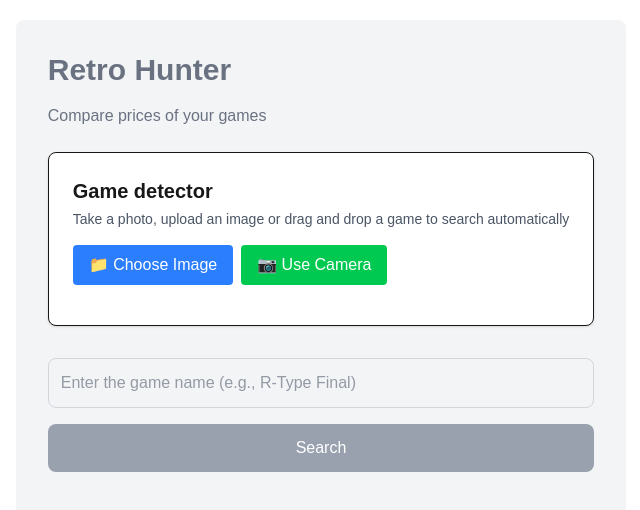
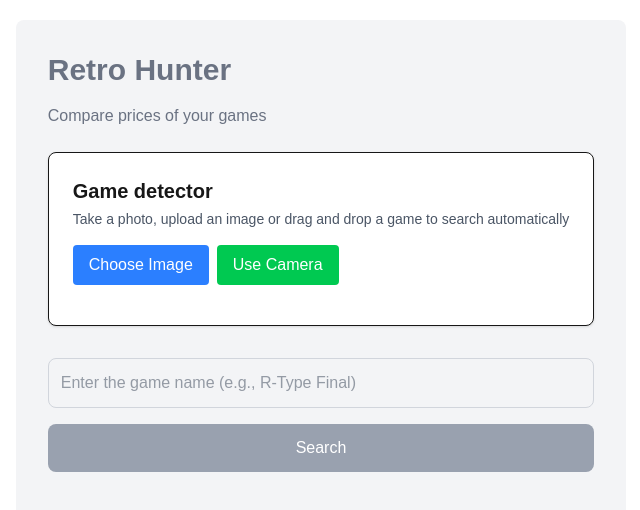
Before and after one commit to rojasmart/retro-hunter, a Next.js app: page / in a window 1280 px wide. Shown: the part 122-632 px from the top of the page, without its empty margins (319-959 px from the left). Built offline with nearby package versions, Linux system fonts and the light colour scheme.

Commit message:
--remove emoji icons from button labels in OCRUpload component for cleaner UI

```diff
--- a/src/components/OCRUpload.tsx
+++ b/src/components/OCRUpload.tsx
@@ -202,18 +202,18 @@ export function OCRUpload({ onTextExtracted, onSearch, isSearching = false }: OC
           disabled={isProcessing || showCamera}
           className="px-4 py-2 bg-blue-500 text-white rounded hover:bg-blue-600 disabled:opacity-50 disabled:cursor-not-allowed flex items-center gap-2"
         >
-          📁 Choose Image
+          Choose Image
         </button>
         <button
           onClick={startCamera}
           disabled={isProcessing || showCamera}
           className="px-4 py-2 bg-green-500 text-white rounded hover:bg-green-600 disabled:opacity-50 disabled:cursor-not-allowed flex items-center gap-2"
         >
-          📷 Use Camera
+          Use Camera
         </button>
         {(selectedImage || extractedText || showCamera) && (
           <button onClick={clearAll} className="px-4 py-2 bg-red-500 text-white rounded hover:bg-red-600 flex items-center gap-2">
-            ❌ Clear
+            Clear
           </button>
         )}
       </div>
```
